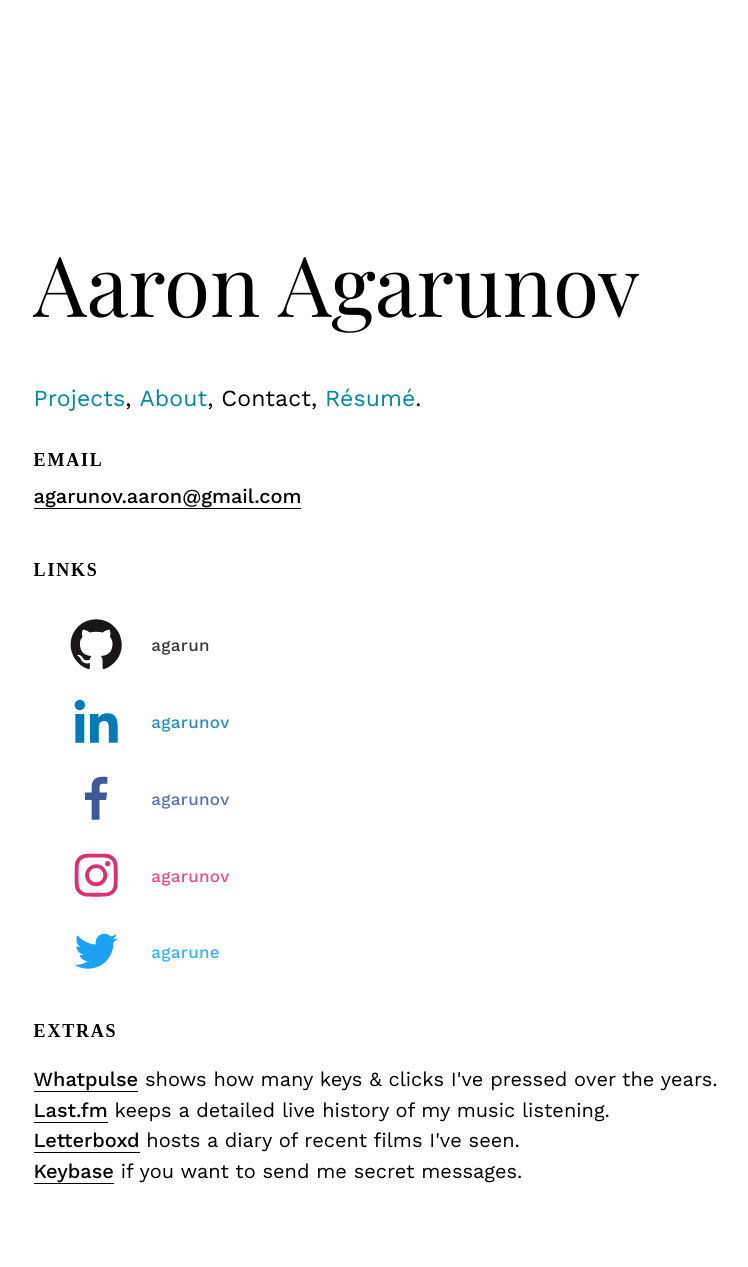
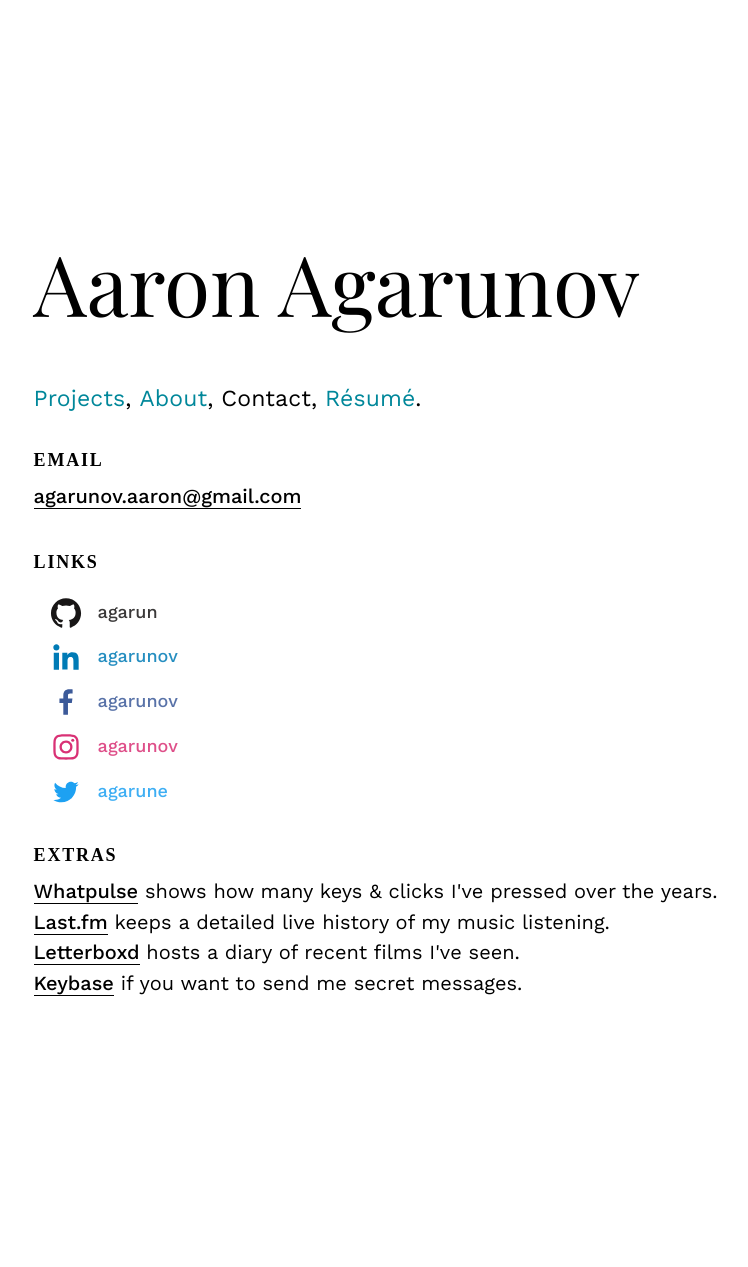
Before and after one commit to agarun/agarun.github.io, a Jekyll site: the page built from _pages/contact.html, in a window 1280 px wide. Shown: the whole page, without its empty margins (184-932 px from the left). Built offline with Jekyll 4.4.1, drawn with Linux system fonts in a browser that asks for light colours; some web fonts are replaced; after the commit the page ends 1079 px from its top, so only the background shows below that.

Commit message:
Update contact.html styles

```diff
--- a/_pages/contact.html
+++ b/_pages/contact.html
@@ -3,17 +3,22 @@ layout: default
 title: Contact
 permalink: /contact/
 ---
+<!-- TODO: wrap in `contact` and adjust h3 nth child margins there -->
+<!-- dont use 'about' to inherit styling...  -->
+<!-- TODO: clicking 'email' copies the email and shows a short quick popup indicator -->
 <div class="email">
-  <a href="" class="title">email</a> <!-- TODO: clicking copies the email and shows a short quick popup -->
-  <span class="about">
+  <a href="" class="title">email</a>
+  <span class="contact">
     <a href="mailto:agarunov.aaron@gmail.com" class="link-snap">
     agarunov.aaron@gmail.com
     </a>
   </span>
 </div>
 
-<div class="content">
-  <h3>links</h3>
+<div class="contact contact-header">
+  <div class="content">
+    <h3>links</h3>
+  </div>
 </div>
 
 <main>
@@ -54,7 +59,7 @@ permalink: /contact/
     </div>
   </div>
 </main>
-<div class="about">
+<div class="contact contact-header">
   <div class="content">
     <h3>extras</h3>
       <a href="http://whatpulse.org/intentional" class="link-snap" target="_blank">Whatpulse</a> shows how many keys &amp; clicks I've pressed over the years.<br><a href="https://last.fm/user/aeroecho" class="link-snap" target="_blank">Last.fm</a> keeps a detailed live history of my music listening.<br><a href="https://letterboxd.com/agarunov" class="link-snap" target="_blank">Letterboxd</a> hosts a diary of recent films I've seen.<br><a href="https://keybase.io/agarun" class="link-snap" target="_blank">Keybase</a> if you want to send me secret messages.
--- a/_sass/_layout.scss
+++ b/_sass/_layout.scss
@@ -1,10 +1,11 @@
 /**
  * Fonts
  */
+
 @import url(https://fonts.googleapis.com/css?family=Playfair+Display|Eczar:400,700|Work+Sans:300,400,500);
 
 /**
- * Container
+ * Main Site Container
  */
 
 .container {
@@ -13,7 +14,7 @@
 }
 
 /**
- * Site header
+ * Main Site Header
  */
 
 header {
@@ -22,7 +23,7 @@ header {
     font-size: 84px;
     font-weight: 400;
     position: relative;
-    margin-top: 242px; // TOP SPACE. ALTERNATIVE?: VERTICAl-ALIGN: MIDDLE
+    margin-top: 242px; // TODO: move to body
     line-height: 80px;
   }
 
@@ -33,34 +34,17 @@ header {
 }
 
 /**
- * Mobile adjustments
- * ALTERNATIVE?: @include mobile
+ * Main Site Navigation
  */
-
-@media only screen and (max-width: 500px) { // MOBILE < 500 PX
-  .container {
-    max-width: 100%;
-    margin: 5.6%;
-  }
-
-  header {
-    h1 {
-      margin-top: 180px;
-    }
-  }
-
-  .mobile-separator {
-    display: block; // navigation.html
-  }
-}
-
 
 nav {
   font-weight: 400;
   letter-spacing: 0.10px;
+
   /**
-   * Unselectable
+   * Unselectable Nav
    */
+
   user-select: none;
   -moz-user-select: none;
   -khtml-user-select: none;
@@ -90,7 +74,7 @@ nav {
 }
 
 /**
- * Fading
+ * Fading sequentially on first page start
  */
 
 @-webkit-keyframes fadeIn {
@@ -167,7 +151,7 @@ body[data-faded='0'] .fade-on-start {
 }
 
 /**
- * Body
+ * Main Body Styling
  */
 
 body {
@@ -178,10 +162,29 @@ body {
   margin-bottom: 80px;
 }
 
-p.blurb {
-  margin-top: -13px;
-  margin-bottom: 50px;
+/**
+ * Main anchor link hover effect
+ */
+
+.link-snap {
+  background-image: -webkit-linear-gradient($weird-grey-weak 0%, $weird-grey-weak 100%);
+  background-image: linear-gradient($weird-grey-weak 0%, $weird-grey-weak 100%);
+  background-repeat: repeat-x;
+  background-size: 0px 0px;
+  background-position: 0 65%;
+  -webkit-transition: 150ms ease-in-out;
+  transition: 150ms ease-in-out;
+
+  &:hover {
+    background-image: -webkit-linear-gradient($weird-grey 0%, $weird-grey 100%);
+    background-image: linear-gradient($weird-grey 0%, $weird-grey 100%);
+    background-size: 0.76em 0.76em;
+  }
 }
+
+/**
+ * Main content styling
+ */
 
 .content {
   a {
@@ -205,7 +208,43 @@ p.blurb {
   }
 }
 
-.about {
+/**
+ * General
+ */
+
+.date {
+  font-size: 0.85em;
+  color: grey;
+}
+
+.indent {
+  margin-left: 20px;
+}
+
+/**
+ * Index.html
+ */
+
+.index-posts {
+  margin-top: 23px;
+  margin-bottom: -16px;
+  min-width: 400px;
+}
+
+/**
+ * Posts
+ */
+
+a.back-to-top {
+  line-height: 100px;
+  border: 0px;
+}
+
+/**
+ * About.html
+ */
+
+.about, .contact {
   line-height: 1.54;
   max-width: 700px;
 
@@ -221,41 +260,31 @@ p.blurb {
   }
 }
 
-.link-snap {
-  background-image: -webkit-linear-gradient($weird-grey-weak 0%, $weird-grey-weak 100%);
-  background-image: linear-gradient($weird-grey-weak 0%, $weird-grey-weak 100%);
-  background-repeat: repeat-x;
-  background-size: 0px 0px;
-  background-position: 0 65%;
-  -webkit-transition: 150ms ease-in-out;
-  transition: 150ms ease-in-out;
+/**
+ * Contact.html
+ */
 
-  &:hover {
-    background-image: -webkit-linear-gradient($weird-grey 0%, $weird-grey 100%);
-    background-image: linear-gradient($weird-grey 0%, $weird-grey 100%);
-    background-size: 0.76em 0.76em;
+.email {
+  margin-bottom: 37px;
+
+  a.title {
+    color: black;
+    font-family: 'Eczar', serif;
+    font-size: 18px;
+    font-weight: 700;
+    letter-spacing: 0.1em;
+    text-transform: uppercase;
+    text-decoration: none;
+  }
+
+  span {
+    display: block;
+    margin-top: 10px;
   }
 }
 
-.date {
-  font-size: 0.85em;
-  text-indent: 20px;
-  color: grey;
-}
-
-.indent {
-  text-indent: 20px;
-}
-
-.index-posts {
-  margin-top: 23px;
-  margin-bottom: -16px;
-  min-width: 400px;
-}
-
-a.back-to-top {
-  line-height: 100px;
-  border: 0px;
+.contact-header {
+  h3 { margin-bottom: 6px; } // links & extras
 }
 
 /**
@@ -269,17 +298,14 @@ a.back-to-top {
   align-items: center;
 
   a {
-    padding: 0.7rem 2.2rem;
+    padding: 0.4rem 1rem;
   }
 }
 
 #item {
   display: flex;
-  flex-basis: 100%;
-  flex-shrink: 2;
-  align-items: center;
   width: 100%;
-  line-height: 56px;
+  line-height: 29px;
 
   a {
     display: inline-flex;
@@ -295,21 +321,20 @@ a.back-to-top {
 }
 
 main {
-  font-size: 17px;
+  font-size: 18px;
   font-weight: 500;
-  letter-spacing: 0.02em;
   width: 100px;
 
   span {
     opacity: 0.85;
-    padding: 0 1.75rem;
+    padding: 0 1rem;
     width: 100%;
   }
 }
 
 .icon {
-  width: 3.4rem;
-  height: 3.4rem;
+  width: 2rem;
+  height: 2rem;
   transition: 150ms ease-out;
   will-change: transform, contents;
   -webkit-font-smoothing: antialiased;
@@ -328,39 +353,8 @@ main {
   }
 }
 
-.email {
-  margin-bottom: 48px;
-
-  a.title {
-    color: black;
-    font-family: 'Eczar', serif;
-    font-size: 18px;
-    font-weight: 700;
-    letter-spacing: 0.1em;
-    text-transform: uppercase;
-    text-decoration: none;
-  }
-
-  span {
-    display: block;
-    margin-top: 10px;
-  }
-}
-
 /**
- * SVG Icons Mobile Adjustments
- */
-
-@media only screen and (max-width: 500px) {
-  #flex-container {
-    a {
-      padding: 0.9rem 1.0rem;
-    }
-  }
-}
-
-/**
- * Index.html small project cards
+ * Small project cards
  */
 
 .wrapper {
@@ -385,7 +379,7 @@ main {
   text-indent: 0;
   width: 170px;
   height: 124px;
-  border-radius: 5px;
+  border-radius: 4px;
   box-shadow: 0 1px 3px rgba(0, 0, 0, 0.1), 0 1px 2px rgba(0, 0, 0, 0.2);
   -webkit-transition: 150ms ease-in;
   transition: 150ms ease-in;
@@ -414,13 +408,34 @@ main {
 }
 
 /**
- * Work.html medium project banners
+ * Mobile Adjustments
  */
 
-#flex-container-proj-banners {
+@media only screen and (max-width: 500px) { // MOBILE < 500 PX
+  .container {
+    max-width: 100%;
+    margin: 5.6%;
+  }
 
+  header {
+    h1 {
+      margin-top: 180px;
+    }
+  }
+
+  .mobile-separator {
+    display: block; // navigation.html
+  }
 }
 
-#proj-banner {
+/**
+ * SVG Icons Mobile Adjustments
+ */
 
+@media only screen and (max-width: 500px) {
+  #flex-container {
+    a {
+      padding: 0.9rem 1.0rem;
+    }
+  }
 }
```
